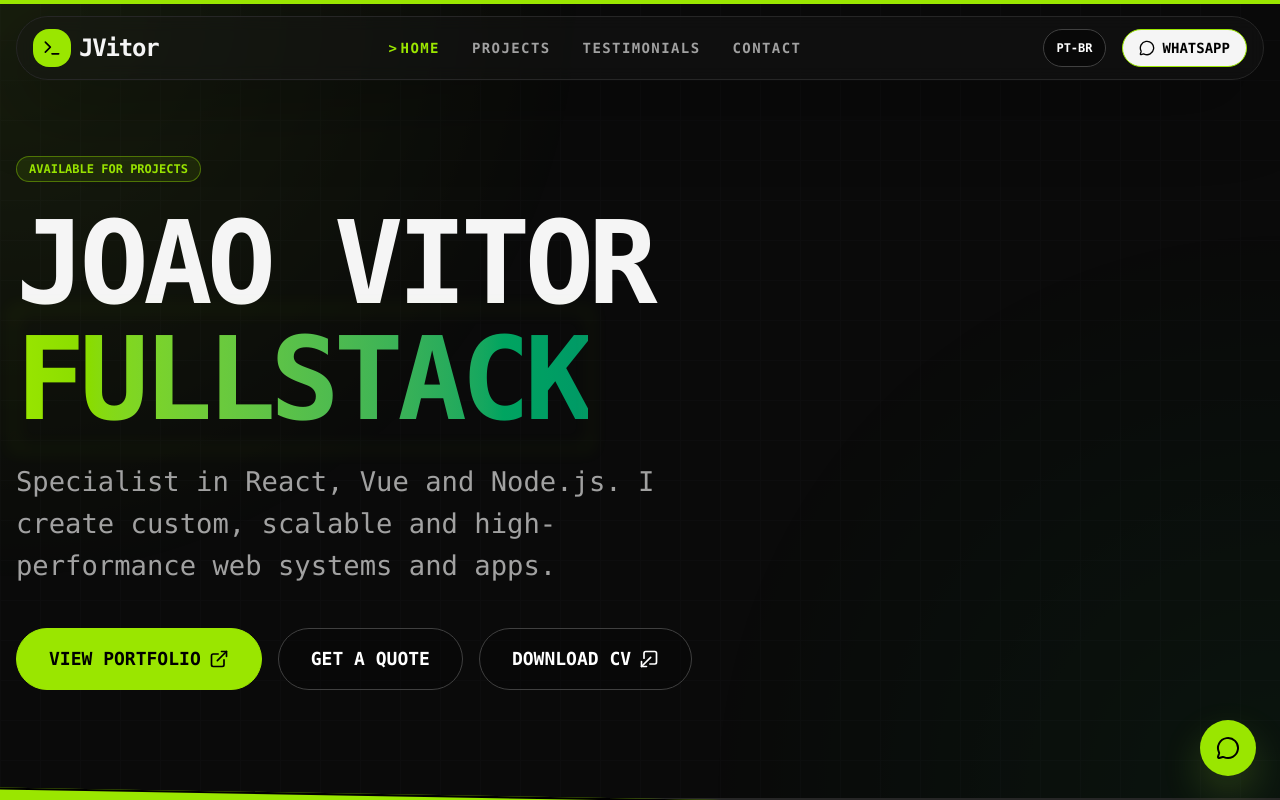
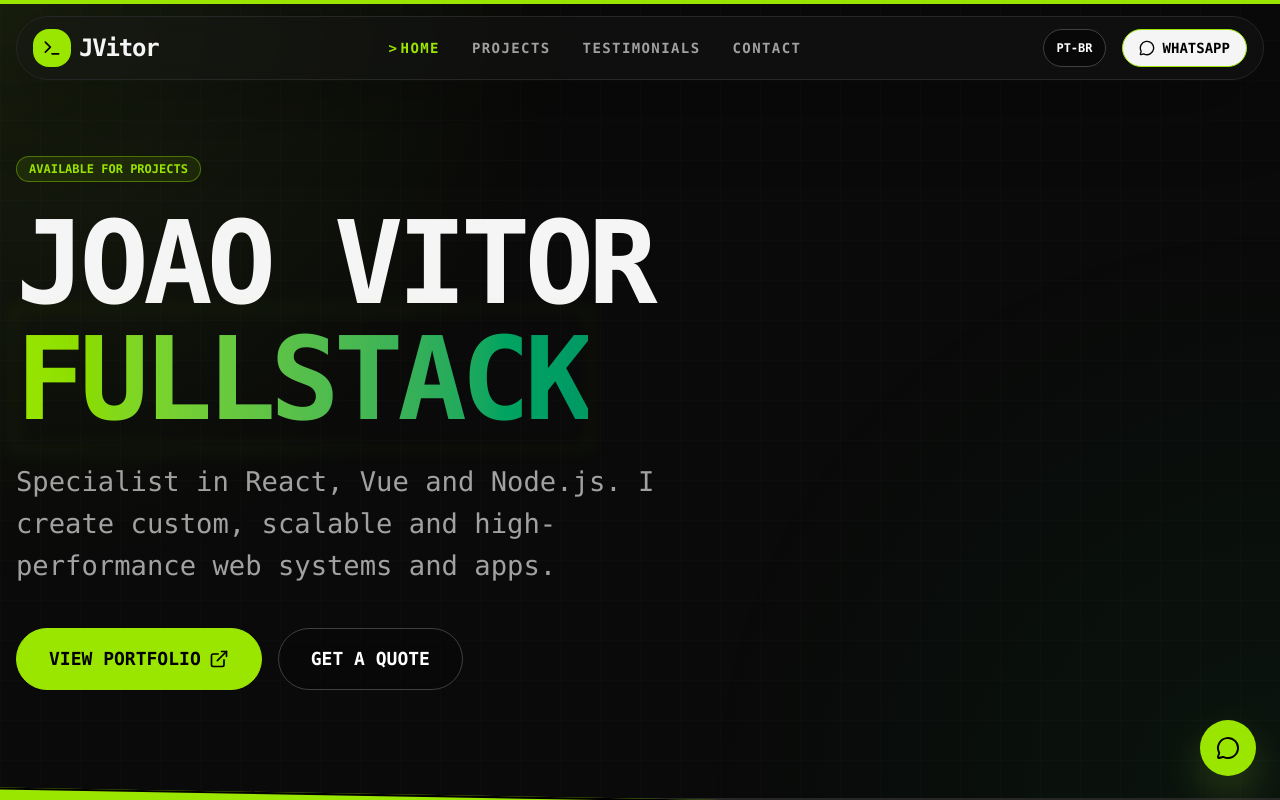
Before and after one commit to JvitorAfb2004/my-portfolio, a React (Vite) app: page / in a window 1280 px wide. Shown: the top 800 px of the page. Built offline with nearby package versions, Linux system fonts and the light colour scheme.

Commit message:
Add files via upload

```diff
--- a/src/App.jsx
+++ b/src/App.jsx
@@ -65,7 +65,6 @@ const DevPortfolio = () => {
           "Specialist in React, Vue and Node.js. I create custom, scalable and high-performance web systems and apps.",
         viewPortfolio: "VIEW PORTFOLIO",
         quote: "GET A QUOTE",
-        downloadCV: "DOWNLOAD CV",
         systemActive: "SYSTEM: ACTIVE",
         clients: "CLIENTS",
         satisfied: "15+ SATISFIED",
@@ -202,7 +201,6 @@ const DevPortfolio = () => {
           "Especialista em React, Vue e Node.js. Crio sistemas web e apps sob medida, escaláveis e de alta performance.",
         viewPortfolio: "VER PORTFÓLIO",
         quote: "ORÇAMENTO",
-        downloadCV: "BAIXAR CV",
         systemActive: "SYSTEM: ACTIVE",
         clients: "CLIENTES",
         satisfied: "15+ SATISFEITOS",
@@ -1157,19 +1155,6 @@ const DevPortfolio = () => {
                   {t.hero.quote}
                 </motion.button>
 
-                <motion.a
-                  href="/Curriculo%20JOAO%20VITOR%20ALVES%20FERNANDES%20BARROS.pdf"
-                  download="Curriculo-JoaoVitor.pdf"
-                  whileHover={{
-                    scale: 1.05,
-                    backgroundColor: "#ffffff",
-                    color: "#000000",
-                  }}
-                  whileTap={{ scale: 0.95 }}
-                  className="cursor-pointer rounded-full px-8 py-4 bg-black/20 text-white font-bold text-lg border border-neutral-700 transition-colors flex items-center justify-center gap-2"
-                >
-                  {t.hero.downloadCV} <ExternalLink size={20} className="rotate-180" />
-                </motion.a>
               </motion.div>
             </motion.div>
           </div>
```
